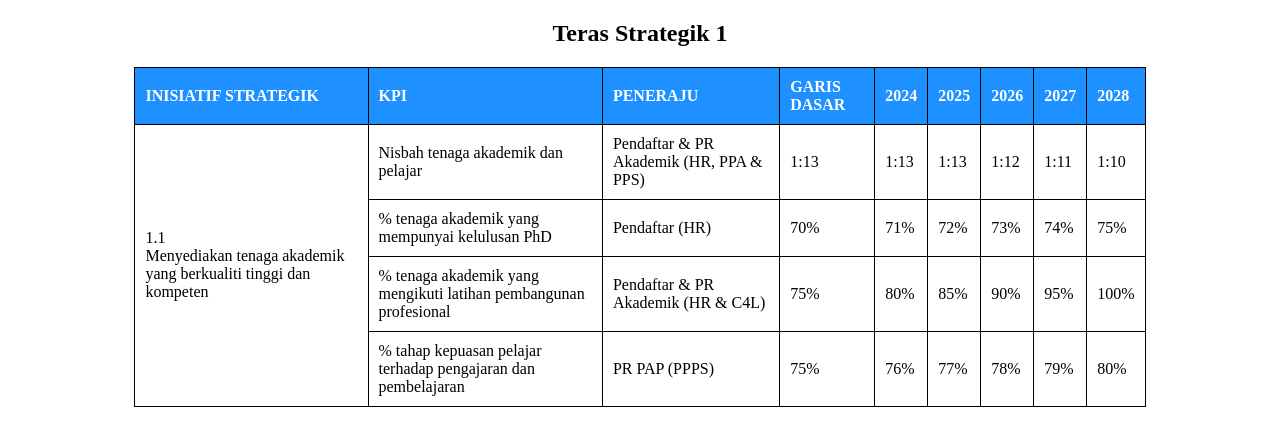
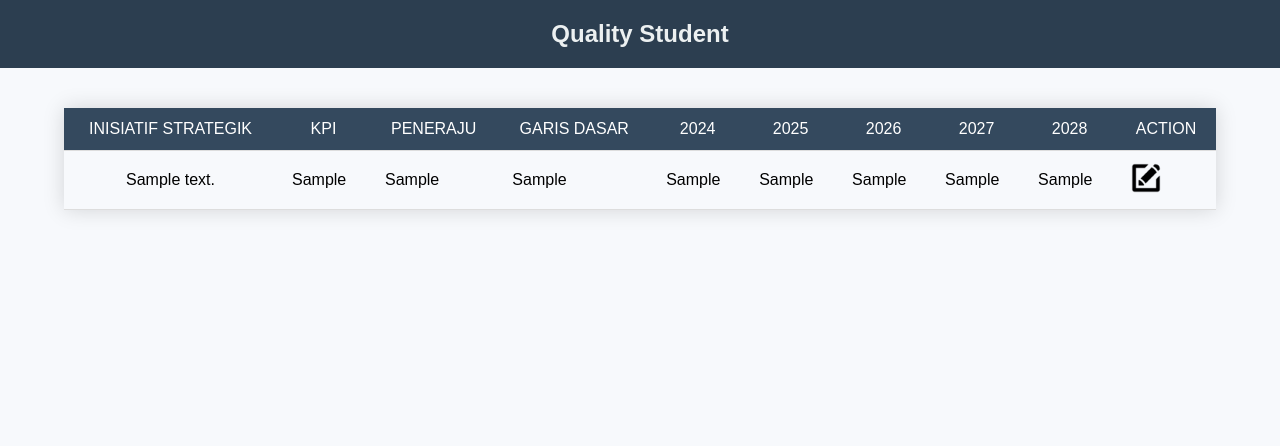
Before and after one commit to Ahwazie/WCU, a PHP site: page /student.php in a window 1280 px wide. Shown: the top 446 px of the page. Run offline with PHP 8.4, Linux system fonts and the light colour scheme; tables that the repository leaves empty or names only in its code hold one stand-in row (values such as "Sample post").

Commit message:
First ever table for data

```diff
--- a/student.php
+++ b/student.php
@@ -1,6 +1,24 @@
 <?php
-// Start the output buffer
-ob_start();
+$servername = "localhost";
+$username = "root";
+$password = "";
+$dbname = "wcu";
+
+$conn = new mysqli($servername, $username, $password, $dbname);
+
+if ($conn->connect_error) {
+    die("Connection failed: " . $conn->connect_error);
+}
+
+$sql = "SELECT * FROM student";
+$result = $conn->query($sql);
+
+function determineColor($value) {
+    if (substr($value, -1) == "%" && intval(rtrim($value, "%")) < 70) {
+        return "color: red;";
+    }
+    return "";
+}
 ?>
 
 <!DOCTYPE html>
@@ -8,29 +26,61 @@ ob_start();
 <head>
     <meta charset="UTF-8">
     <meta name="viewport" content="width=device-width, initial-scale=1.0">
-    <title>Teras Strategik 1</title>
+    <title>Student Quality</title>
     <style>
-        /* Styles for the table */
+        body {
+            font-family: 'Arial', sans-serif;
+            background-color: #f7f9fc;
+            margin: 0;
+            padding: 0;
+        }
+
+        h2 {
+            background-color: #2c3e50;
+            color: #ecf0f1;
+            padding: 20px 0;
+            margin: 0;
+        }
+
         table {
             border-collapse: collapse;
-            margin: 0 auto; /* center the table */
-            width: 80%; /* table width */
+            margin: 40px auto;
+            width: 90%;
+            box-shadow: 0 0 20px rgba(0, 0, 0, 0.15);
         }
-        table, th, td {
-            border: 1px solid black;
+
+        th, td {
+            padding: 12px 15px;
+            border-bottom: 1px solid #ddd;
         }
-        th, td {
-            padding: 10px;
-            text-align: left;
+
+        th {
+            background-color: #34495e;
+            color: white;
+            text-transform: uppercase;
+            font-weight: normal;
         }
-        th {
-            background-color: #1E90FF;
-            color: white;
+
+        td {
+            background-color: #f7f9fc;
+        }
+
+        tr:hover td {
+            background-color: #dfe7f1;
+        }
+
+        a {
+            text-decoration: none;
+            color: #3498db;
+        }
+
+        a:hover {
+            text-decoration: underline;
         }
     </style>
 </head>
 <body>
-    <h2 style="text-align:center;">Teras Strategik 1</h2>
+    <h2 style="text-align:center;">Quality Student</h2>
 
     <table>
         <thead>
@@ -44,57 +94,64 @@ ob_start();
                 <th>2026</th>
                 <th>2027</th>
                 <th>2028</th>
+                <th>ACTION</th>
             </tr>
         </thead>
         <tbody>
-            <tr>
-                <td rowspan="4">1.1<br>Menyediakan tenaga akademik yang berkualiti tinggi dan kompeten</td>
-                <td>Nisbah tenaga akademik dan pelajar</td>
-                <td>Pendaftar & PR Akademik (HR, PPA & PPS)</td>
-                <td>1:13</td>
-                <td>1:13</td>
-                <td>1:13</td>
-                <td>1:12</td>
-                <td>1:11</td>
-                <td>1:10</td>
-            </tr>
-            <tr>
-                <td>% tenaga akademik yang mempunyai kelulusan PhD</td>
-                <td>Pendaftar (HR)</td>
-                <td>70%</td>
-                <td>71%</td>
-                <td>72%</td>
-                <td>73%</td>
-                <td>74%</td>
-                <td>75%</td>
-            </tr>
-            <tr>
-                <td>% tenaga akademik yang mengikuti latihan pembangunan profesional</td>
-                <td>Pendaftar & PR Akademik (HR & C4L)</td>
-                <td>75%</td>
-                <td>80%</td>
-                <td>85%</td>
-                <td>90%</td>
-                <td>95%</td>
-                <td>100%</td>
-            </tr>
-            <tr>
-                <td>% tahap kepuasan pelajar terhadap pengajaran dan pembelajaran</td>
-                <td>PR PAP (PPPS)</td>
-                <td>75%</td>
-                <td>76%</td>
-                <td>77%</td>
-                <td>78%</td>
-                <td>79%</td>
-                <td>80%</td>
-            </tr>
+            <?php
+            if ($result->num_rows > 0) {
+                $firstRow = true;
+                while($row = $result->fetch_assoc()) {
+                    echo "<tr>";
+                    if ($firstRow) {
+                        echo "<td rowspan='4' style='vertical-align:middle; text-align:center;'>" . $row["inisiatif_strategik"] . "</td>";
+                        $firstRow = false;
+                    }
+                    echo "<td>" . $row["kpi"] . "</td>";
+                    echo "<td>" . $row["peneraju"] . "</td>";
+                    echo "<td style='" . determineColor($row["garis_dasar"]) . "'>" . $row["garis_dasar"] . "</td>";
+                    echo "<td style='" . determineColor($row["y2024"]) . "'>" . $row["y2024"] . "</td>";
+                    echo "<td style='" . determineColor($row["y2025"]) . "'>" . $row["y2025"] . "</td>";
+                    echo "<td style='" . determineColor($row["y2026"]) . "'>" . $row["y2026"] . "</td>";
+                    echo "<td style='" . determineColor($row["y2027"]) . "'>" . $row["y2027"] . "</td>";
+                    echo "<td style='" . determineColor($row["y2028"]) . "'>" . $row["y2028"] . "</td>";
+                    echo "<td><a href='editstudent.php?id=" . $row["id"] . "'><img src='icons/edit.png' alt='Edit' style='width:30px; height:auto;'></a></td>";
+
+                    echo "</tr>";
+                }
+            } else {
+                echo "<tr><td colspan='10'>No data found</td></tr>";
+            }
+            ?>
         </tbody>
     </table>
+
+    <?php
+    $conn->close();
+    ?>
 
 </body>
 </html>
 
-<?php
-// End the output buffer and send the HTML to the browser
-echo ob_get_clean();
-?>
+
+<!-- SQL queries nya
+
+CREATE TABLE student (
+    id INT AUTO_INCREMENT PRIMARY KEY,
+    inisiatif_strategik VARCHAR(255),
+    kpi VARCHAR(255),
+    peneraju VARCHAR(255),
+    garis_dasar VARCHAR(50),
+    y2024 VARCHAR(50),
+    y2025 VARCHAR(50),
+    y2026 VARCHAR(50),
+    y2027 VARCHAR(50),
+    y2028 VARCHAR(50)
+);
+
+random data bwh ani:
+INSERT INTO student (inisiatif_strategik, kpi, peneraju, garis_dasar, y2024, y2025, y2026, y2027, y2028) VALUES
+('1.1 Menyediakan tenaga akademik yang berkualiti tinggi dan kompeten', 'Nisbah tenaga akademik dan pelajar', 'Pendaftar & PR Akademik (HR, PPA & PPS)', '1:13', '1:13', '1:13', '1:12', '1:11', '1:10'),
+('1.1 Menyediakan tenaga akademik yang berkualiti tinggi dan kompeten', '% tenaga akademik yang mempunyai kelulusan PhD', 'Pendaftar (HR)', '70%', '71%', '72%', '73%', '74%', '75%'),
+('1.1 Menyediakan tenaga akademik yang berkualiti tinggi dan kompeten', '% tenaga akademik yang mengikuti latihan pembangunan profesional', 'Pendaftar & PR Akademik (HR & C4L)', '75%', '80%', '85%', '90%', '95%', '100%'),
+('1.1 Menyediakan tenaga akademik yang berkualiti tinggi dan kompeten', '% tahap kepuasan pelajar terhadap pengajaran dan pembelajaran', 'PR PAP (PPPS)', '75%', '76%', '77%', '78%', '79%', '80%');
```
Also changed, not shown: editstudent.php (added, +142 -0 lines), style.css (+11 -4 lines), icons/edit.png (added).
